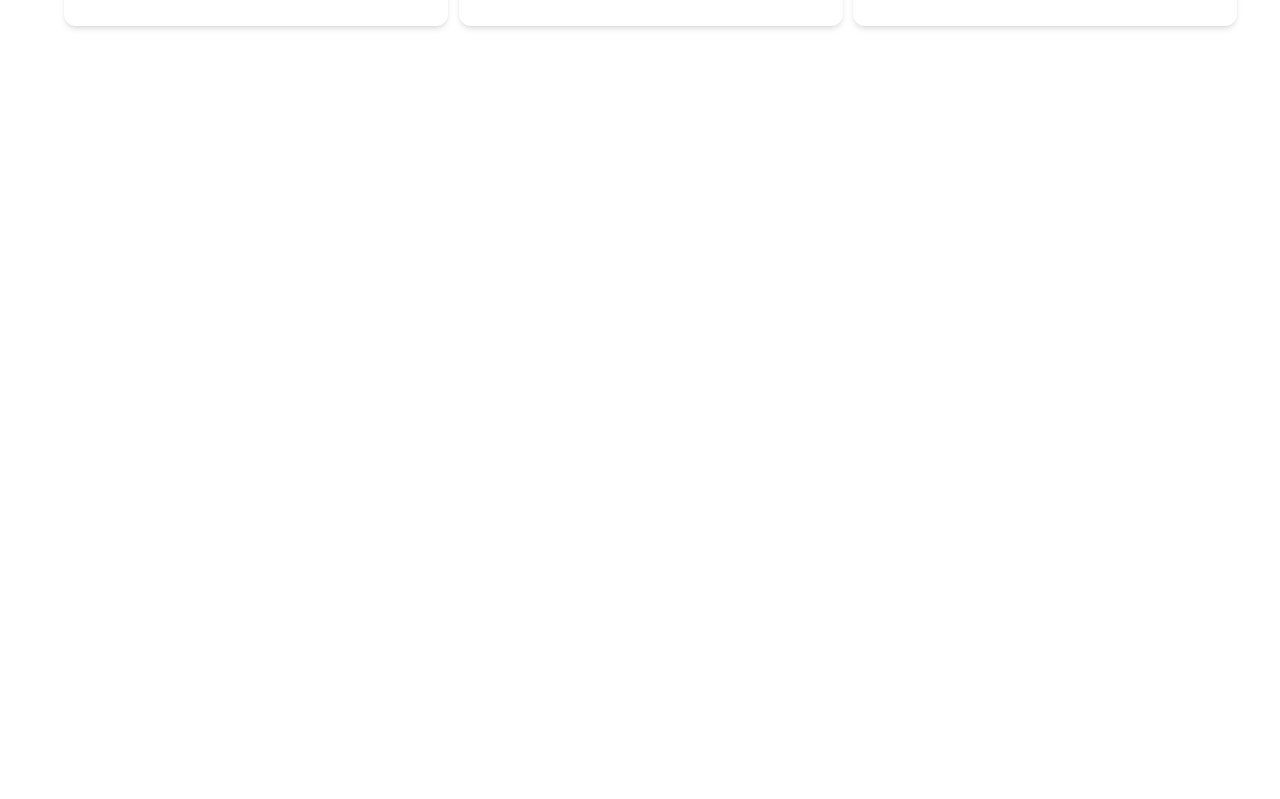
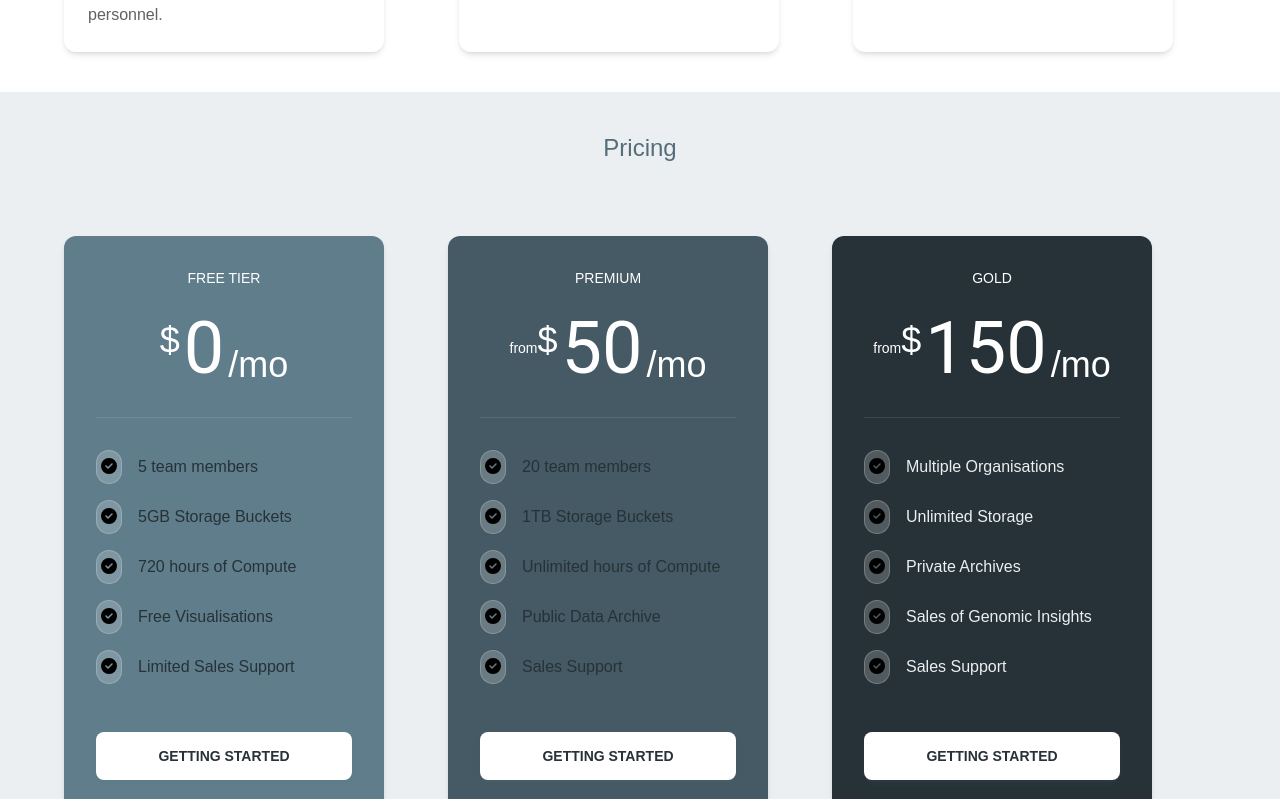
Before and after one commit to MillicentMalinga/afromics, a React (Create React App) app: page /organisations in a window 1280 px wide. Shown: the part 1200-1999 px from the top of the page. Before the commit the page ends 1266 px from the top, so only its background shows below. Built offline with nearby package versions, Linux system fonts and the light colour scheme.

Commit message:
Completes Organisations

```diff
--- a/src/components/CustomNav.jsx
+++ b/src/components/CustomNav.jsx
@@ -91,7 +91,7 @@ function CustomNav() {
             </div>
             <IconButton
 
-              className="ml-auto h-6 w-6 bg-blue-gray-500 text-black lg:hidden"
+              className="ml-auto h-6 w-6 bg-blue-gray-50 text-black lg:hidden"
               ripple={false}
               onClick={() => setOpenNav(!openNav)}
             >
--- a/src/components/Organisations.jsx
+++ b/src/components/Organisations.jsx
@@ -3,11 +3,13 @@ import {
   Card,
   CardHeader,
   CardBody,
-
+  CardFooter,
   Typography,
+  Button
 
 } from "@material-tailwind/react";
-
+import { FontAwesomeIcon } from '@fortawesome/react-fontawesome'
+import { faCircleCheck } from '@fortawesome/free-solid-svg-icons'
 import Secure from '../assets/images/secure-data.png'
 import Collaboration from '../assets/images/collaboration.jpg'
 import UserMana from '../assets/images/collab.png'
@@ -16,14 +18,14 @@ function Organisations() {
   return (
     <div className='bg-white py-10 '>
       <p className='font-body-plex text-blue-gray-600 text-md font-medium'>
-        Our Products
+      What We Offer to Research Organisations
       </p>
       <h1 className='font-body-plex text-2xl font-medium text-blue-gray-800 mb-20'>
-      What We Offer to Research Organisations
+      Our Services
       </h1>
-      <div className="grid lg:mx-16 sm:mx-4 sm:gap-8 lg:grid-cols-3 lg:grid-rows-1 sm:grid-cols-1">
+      <div className="grid lg:mx-16 my-10 sm:mx-4 gap-8 lg:grid-cols-3 lg:grid-rows-1 sm:grid-cols-1">
 
-    <Card className="mt-6 lg:w-96 sm:w-80">
+    <Card className="mt-6 w-80">
       <CardHeader color="blue-gray" className="relative h-56">
         <img
         src={Secure}
@@ -42,7 +44,7 @@ function Organisations() {
 
     </Card>
 
-    <Card className="mt-6 lg:w-96 sm:w-80">
+    <Card className="mt-6 w-80">
       <CardHeader color="blue-gray" className="relative h-56">
         <img
         src={Collaboration}
@@ -59,7 +61,7 @@ function Organisations() {
       </CardBody>
 
     </Card>
-    <Card className="mt-6 lg:w-96 sm:w-80">
+    <Card className="mt-6 w-80">
       <CardHeader color="blue-gray" className="relative h-56">
         <img
         src={UserMana}
@@ -78,6 +80,224 @@ function Organisations() {
     </Card>
 
       </div>
+<div className="bg-blue-gray-50 py-10">
+<p className='font-body-plex text-blue-gray-600 text-2xl font-medium'>
+      Pricing
+      </p>
+
+<div className="lg:mx-16 my-8 py-10 grid lg:grid-cols-3 sm:grid-cols-1">
+<Card  variant="gradient" className="w-full max-w-[20rem] p-8 bg-blue-gray-500">
+      <CardHeader
+        floated={false}
+        shadow={false}
+        color="transparent"
+        className="m-0 mb-8 rounded-none border-b border-white/10 pb-8 text-center"
+      >
+        <Typography
+          variant="small"
+          color="white"
+          className="font-normal uppercase font-body-plex"
+        >
+          FREE TIER
+        </Typography>
+        <Typography
+          variant="h1"
+          color="white"
+          className="mt-6 flex justify-center gap-1 text-7xl font-normal"
+        >
+          <span className="mt-2 text-4xl font-logo">$</span>0{" "}
+          <span className="self-end text-4xl font-logo">/mo</span>
+        </Typography>
+      </CardHeader>
+      <CardBody className="p-0">
+        <ul className="flex flex-col gap-4">
+          <li className="flex items-center gap-4">
+            <span className="rounded-full border border-white/20 bg-white/20 text-black p-1">
+            <FontAwesomeIcon icon={faCircleCheck} />
+            </span>
+            <Typography className="font-normal font-body-plex text-blue-gray-900">5 team members</Typography>
+          </li>
+          <li className="flex items-center gap-4">
+            <span className="rounded-full border border-white/20 bg-white/20 text-black p-1">
+            <FontAwesomeIcon icon={faCircleCheck} />
+            </span>
+            <Typography className="font-normal font-body-plex text-blue-gray-900">5GB Storage Buckets</Typography>
+          </li>
+          <li className="flex items-center gap-4">
+            <span className="rounded-full border border-white/20 bg-white/20 text-black p-1">
+            <FontAwesomeIcon icon={faCircleCheck} />
+            </span>
+            <Typography className="font-normal font-body-plex text-blue-gray-900">720 hours of Compute</Typography>
+          </li>
+          <li className="flex items-center gap-4">
+            <span className="rounded-full border border-white/20 bg-white/20 text-black p-1">
+            <FontAwesomeIcon icon={faCircleCheck} />
+            </span>
+            <Typography className="font-normal font-body-plex text-blue-gray-900">Free Visualisations</Typography>
+          </li>
+          <li className="flex items-center gap-4">
+            <span className="rounded-full border border-white/20 bg-white/20 text-black p-1">
+            <FontAwesomeIcon icon={faCircleCheck} />
+            </span>
+            <Typography className="font-normal font-body-plex text-blue-gray-900">Limited Sales Support</Typography>
+          </li>
+        </ul>
+      </CardBody>
+      <CardFooter className="mt-12 p-0">
+        <Button
+          size="lg"
+          color="white"
+          className="hover:scale-[1.02] focus:scale-[1.02] active:scale-100 font-body-plex"
+          ripple={false}
+          fullWidth={true}
+        >
+          Getting Started
+        </Button>
+      </CardFooter>
+    </Card>
+
+    <Card  variant="gradient" className="w-full max-w-[20rem] p-8 bg-blue-gray-700">
+      <CardHeader
+        floated={false}
+        shadow={false}
+        color="transparent"
+        className="m-0 mb-8 rounded-none border-b border-white/10 pb-8 text-center"
+      >
+        <Typography
+          variant="small"
+          color="white"
+          className="font-normal uppercase font-body-plex"
+        >
+          PREMIUM
+        </Typography>
+        <Typography
+          variant="h1"
+          color="white"
+          className="mt-6 flex justify-center gap-1 text-7xl font-normal"
+        >
+          <span className="mt-2 text-4xl font-logo"> <span className='text-sm font-body-plex'>from</span>
+            $</span>50{" "}
+          <span className="self-end text-4xl font-logo">/mo</span>
+        </Typography>
+      </CardHeader>
+      <CardBody className="p-0">
+        <ul className="flex flex-col gap-4">
+          <li className="flex items-center gap-4">
+            <span className="rounded-full border border-white/20 bg-white/20 text-black p-1">
+            <FontAwesomeIcon icon={faCircleCheck} />
+            </span>
+            <Typography className="font-normal font-body-plex text-blue-gray-900">20 team members</Typography>
+          </li>
+          <li className="flex items-center gap-4">
+            <span className="rounded-full border border-white/20 bg-white/20 text-black p-1">
+            <FontAwesomeIcon icon={faCircleCheck} />
+            </span>
+            <Typography className="font-normal font-body-plex text-blue-gray-900">1TB Storage Buckets</Typography>
+          </li>
+          <li className="flex items-center gap-4">
+            <span className="rounded-full border border-white/20 bg-white/20 text-black p-1">
+            <FontAwesomeIcon icon={faCircleCheck} />
+            </span>
+            <Typography className="font-normal font-body-plex text-blue-gray-900">Unlimited hours of Compute</Typography>
+          </li>
+          <li className="flex items-center gap-4">
+            <span className="rounded-full border border-white/20 bg-white/20 text-black p-1">
+            <FontAwesomeIcon icon={faCircleCheck} />
+            </span>
+            <Typography className="font-normal font-body-plex text-blue-gray-900">Public Data Archive</Typography>
+          </li>
+          <li className="flex items-center gap-4">
+            <span className="rounded-full border border-white/20 bg-white/20 text-black p-1">
+            <FontAwesomeIcon icon={faCircleCheck} />
+            </span>
+            <Typography className="font-normal font-body-plex text-blue-gray-900">Sales Support</Typography>
+          </li>
+        </ul>
+      </CardBody>
+      <CardFooter className="mt-12 p-0">
+        <Button
+          size="lg"
+          color="white"
+          className="hover:scale-[1.02] focus:scale-[1.02] active:scale-100 font-body-plex"
+          ripple={false}
+          fullWidth={true}
+        >
+          Getting Started
+        </Button>
+      </CardFooter>
+    </Card>
+
+    <Card  variant="gradient" className="w-full max-w-[20rem] p-8 bg-blue-gray-900">
+      <CardHeader
+        floated={false}
+        shadow={false}
+        color="transparent"
+        className="m-0 mb-8 rounded-none border-b border-white/10 pb-8 text-center"
+      >
+        <Typography
+          variant="small"
+          color="white"
+          className="font-normal uppercase font-body-plex"
+        >
+GOLD        </Typography>
+        <Typography
+          variant="h1"
+          color="white"
+          className="mt-6 flex justify-center gap-1 text-7xl font-normal"
+        >
+          <span className="mt-2 text-4xl font-logo"> <span className='text-sm font-body-plex'>from</span>
+            $</span>150{" "}
+          <span className="self-end text-4xl font-logo">/mo</span>
+        </Typography>
+      </CardHeader>
+      <CardBody className="p-0">
+        <ul className="flex flex-col gap-4">
+          <li className="flex items-center gap-4">
+            <span className="rounded-full border border-white/20 bg-white/20 text-black p-1">
+            <FontAwesomeIcon icon={faCircleCheck} />
+            </span>
+            <Typography className="font-normal font-body-plex text-blue-gray-50">Multiple Organisations</Typography>
+          </li>
+          <li className="flex items-center gap-4">
+            <span className="rounded-full border border-white/20 bg-white/20 text-black p-1">
+            <FontAwesomeIcon icon={faCircleCheck} />
+            </span>
+            <Typography className="font-normal font-body-plex text-blue-gray-50">Unlimited Storage</Typography>
+          </li>
+          <li className="flex items-center gap-4">
+            <span className="rounded-full border border-white/20 bg-white/20 text-black p-1">
+            <FontAwesomeIcon icon={faCircleCheck} />
+            </span>
+            <Typography className="font-normal font-body-plex text-blue-gray-50">Private Archives</Typography>
+          </li>
+          <li className="flex items-center gap-4">
+            <span className="rounded-full border border-white/20 bg-white/20 text-black p-1">
+            <FontAwesomeIcon icon={faCircleCheck} />
+            </span>
+            <Typography className="font-normal font-body-plex text-blue-gray-50">Sales of Genomic Insights</Typography>
+          </li>
+          <li className="flex items-center gap-4">
+            <span className="rounded-full border border-white/20 bg-white/20 text-black p-1">
+            <FontAwesomeIcon icon={faCircleCheck} />
+            </span>
+            <Typography className="font-normal font-body-plex text-blue-gray-50">Sales Support</Typography>
+          </li>
+        </ul>
+      </CardBody>
+      <CardFooter className="mt-12 p-0">
+        <Button
+          size="lg"
+          color="white"
+          className="hover:scale-[1.02] focus:scale-[1.02] active:scale-100 font-body-plex"
+          ripple={false}
+          fullWidth={true}
+        >
+          Getting Started
+        </Button>
+      </CardFooter>
+    </Card>
+</div>
+</div>
 
     </div>
   )
```
Also changed, not shown: src/assets/images/job-offers.svg (added).
